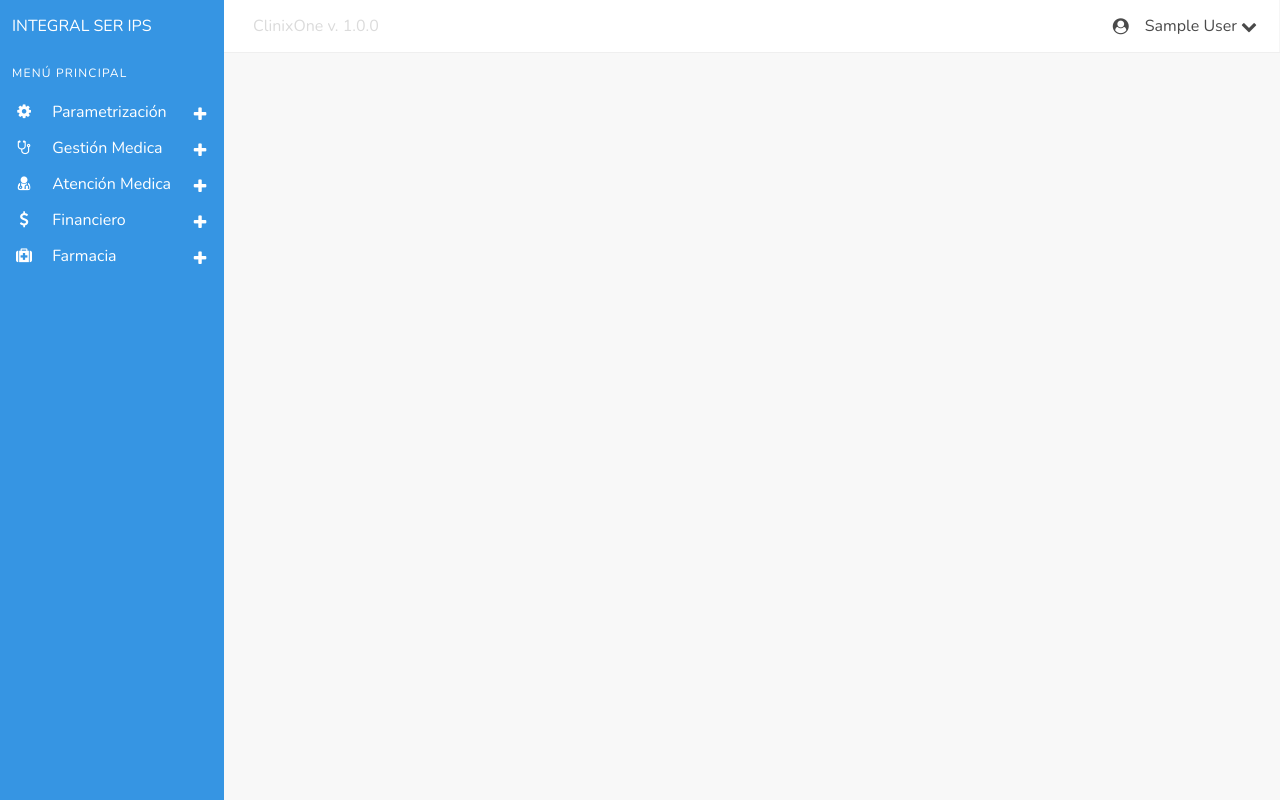
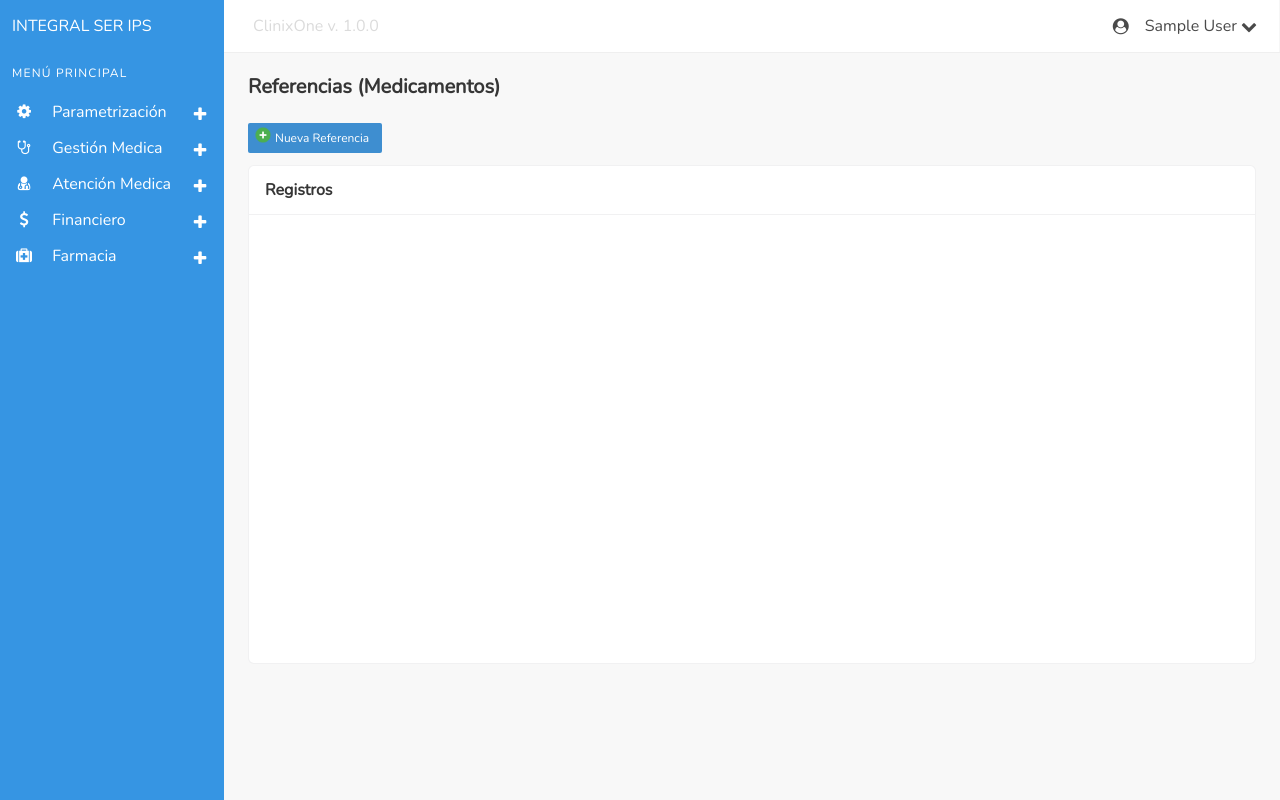
Before and after one commit to devjoit1-creator/ClinixOne_1.0.0, a Flask app: page /referencias in a window 1280 px wide. Run offline with Flask 3, Linux system fonts and the light colour scheme; the visitor is signed in with stand-in values (Sample User, id 1); some libraries are stand-ins or nearby versions.

Commit message:
Vista nueva referencia

```diff
--- a/app/templates/temp_referencias/referencias.html
+++ b/app/templates/temp_referencias/referencias.html
@@ -1,12 +1,42 @@
 {% extends 'menu.html' %}
 
 {% block css %}
-
+<style>
+    .inter-scrollable-section {
+        height: 50vh;
+        overflow-y: scroll;
+        padding: 0rem 0rem;
+    }
+</style>
 {% endblock %}
 {% block title %}Referencias (Medicamentos){% endblock %}
 
 {% block content %}
+<h5 class="title is-5">Referencias (Medicamentos)</h5>
+<div class="container">
+    <div class="field is-grouped">
+        <p class="control">
+            <a href="{{ url_for('referencias.add_referencia') }}" class="button is-small is-info">
+                <span class="icon is-small"><i aria-hidden="true"><img src="{{ url_for('static', filename='img/icons/añadir.png')}}" alt="icon"></i></span>
+                <span>Nueva Referencia</span>
+            </a>
+        </p>
+    </div>
+    <div class="card">
+        <header class="card-header">
+            <p class="card-header-title">Registros</p>
+        </header>
+        <div class="card-content">
+            <div class="content">
+                <section class="inter-scrollable-section">
+                    <table id="tablaReferencias" class="table is-striped" style="width: 100%;">
 
+                    </table>
+                </section>
+            </div>
+        </div>
+    </div>
+</div>
 {% endblock %}
 
 {% block scripts %}
```
Also changed, not shown: app/static/js/referencias/add_referencia.js (added, +23 -0 lines), app/templates/temp_referencias/add_referencia.html (+31 -0 lines).
